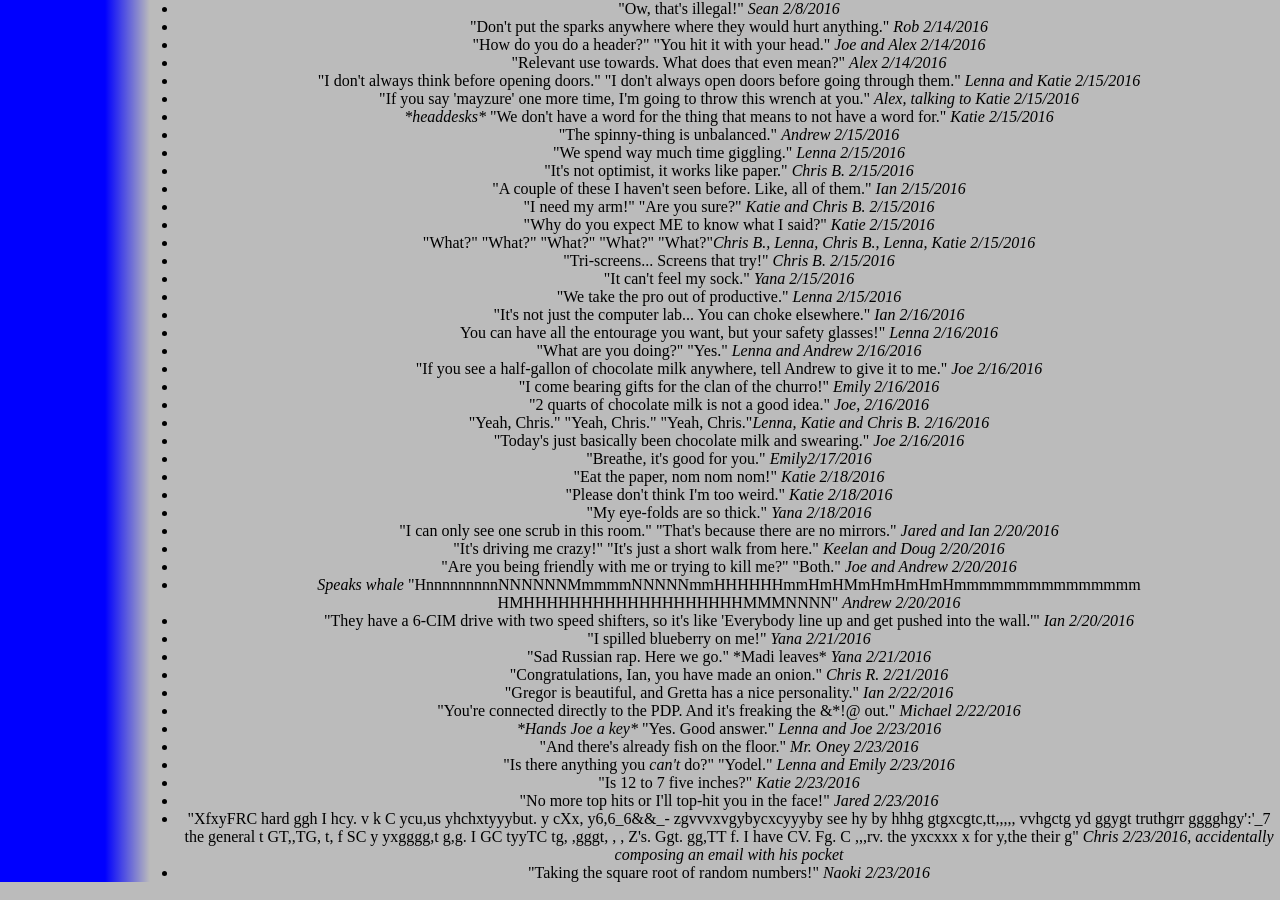
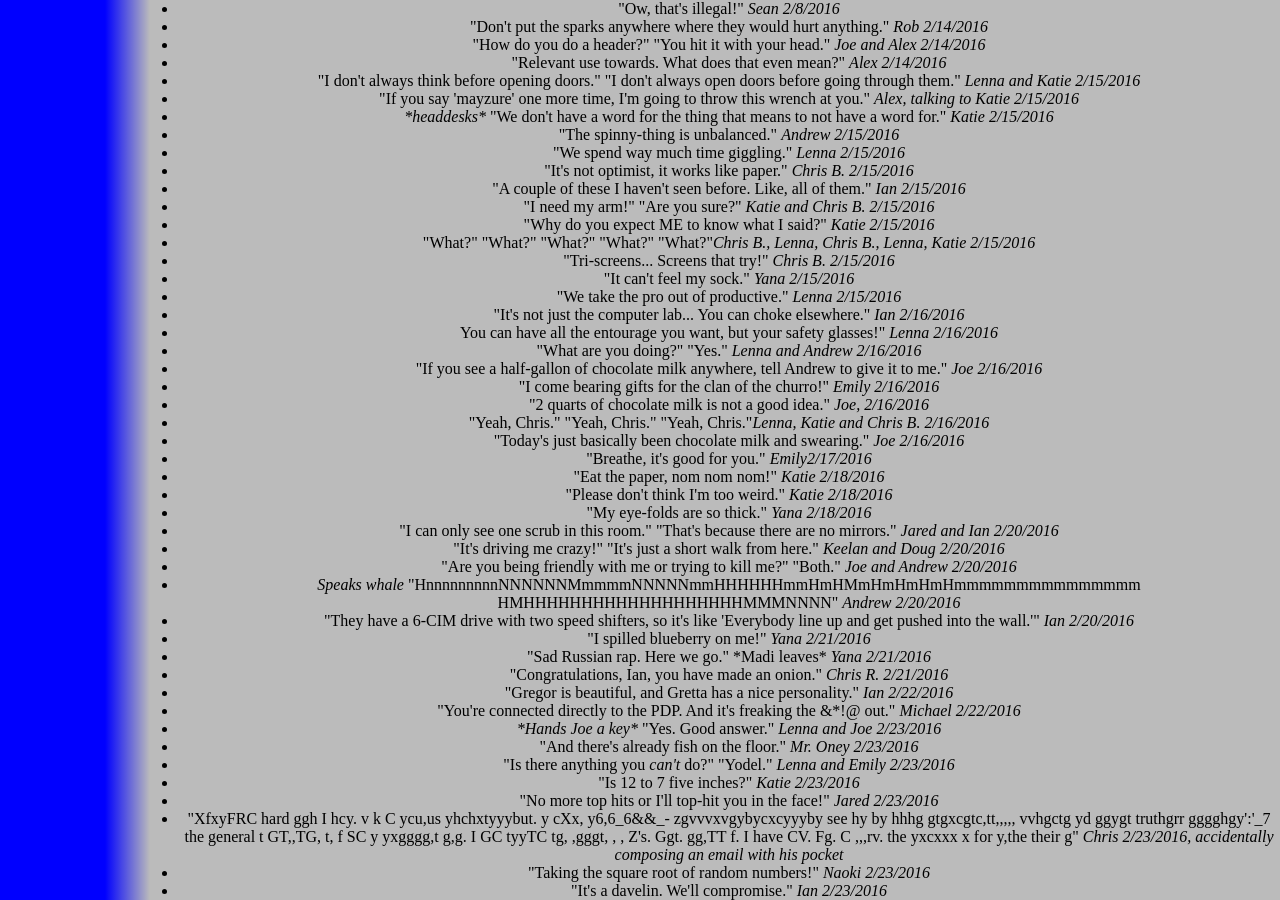
Before and after one commit to katiebugmoon/FRC4131.github.io, a Jekyll site: the page built from media/2016/quotes.html, in a window 1280 px wide and 900 px high, scrolled down 808 px. Built offline with Jekyll 4.4.1, drawn with Linux system fonts in a browser that asks for light colours; nearby versions of some CDN libraries.

Commit message:
Update quotes.html

```diff
--- a/media/2016/quotes.html
+++ b/media/2016/quotes.html
@@ -89,4 +89,5 @@ title: Build Season 2016 Quotes
 	<li>"No more top hits or I'll top-hit you in the face!" <i>Jared 2/23/2016</i></li>
 	<li>"XfxyFRC hard ggh I hcy. v k C ycu,us yhchxtyyybut.   y cXx, y6,6_6&&_- zgvvvxvgybycxcyyyby see hy by hhhg gtgxcgtc,tt,,,,, vvhgctg yd ggygt truthgrr gggghgy':'_7 the general t GT,,TG, t,  f SC y  yxgggg,t g,g. I GC tyyTC tg, ,gggt, ,  , Z's. Ggt. gg,TT f. I have CV.  Fg.    C  ,,,rv.   the yxcxxx x for y,the their g" <i>Chris 2/23/2016, accidentally composing an email with his pocket</i></li>
 	<li>"Taking the square root of random numbers!" <i>Naoki 2/23/2016</i></li>
+	<li>"It's a davelin. We'll compromise." <i>Ian 2/23/2016</i></li>
 </ul><center>
```
